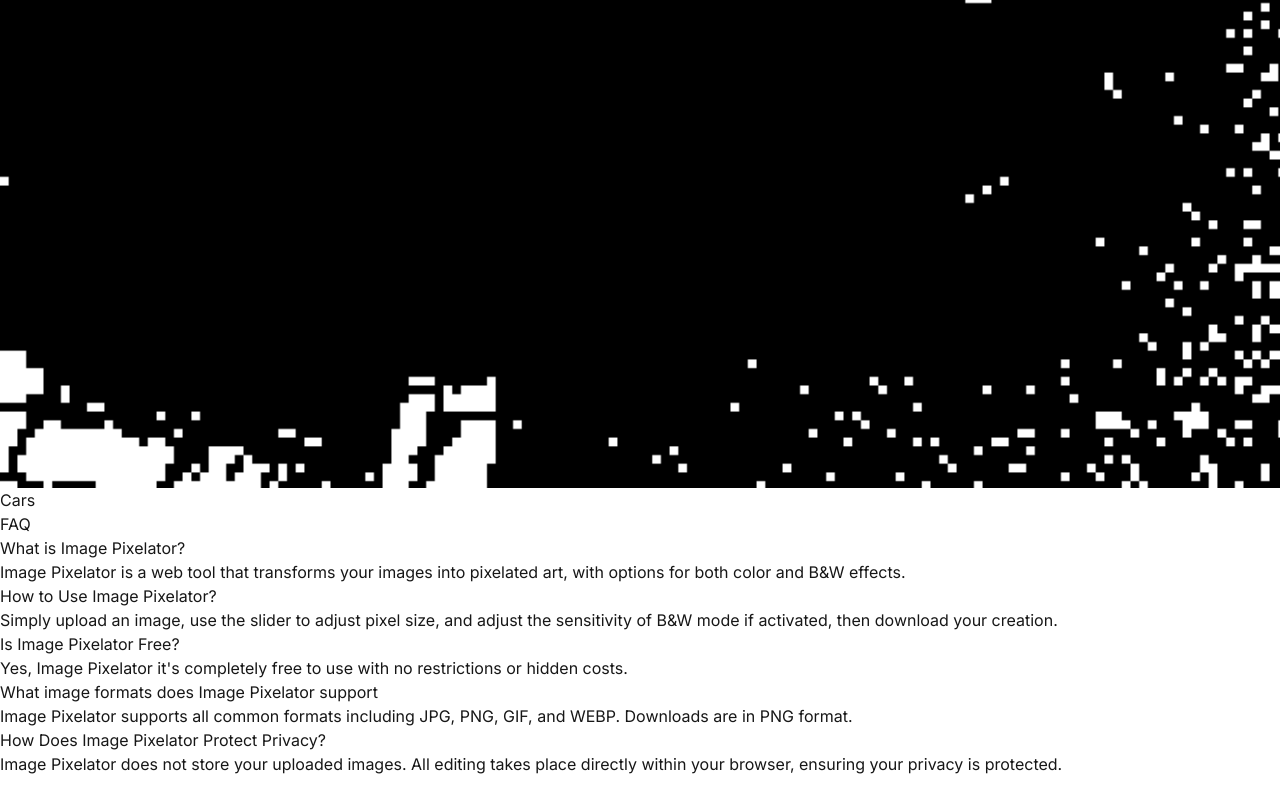
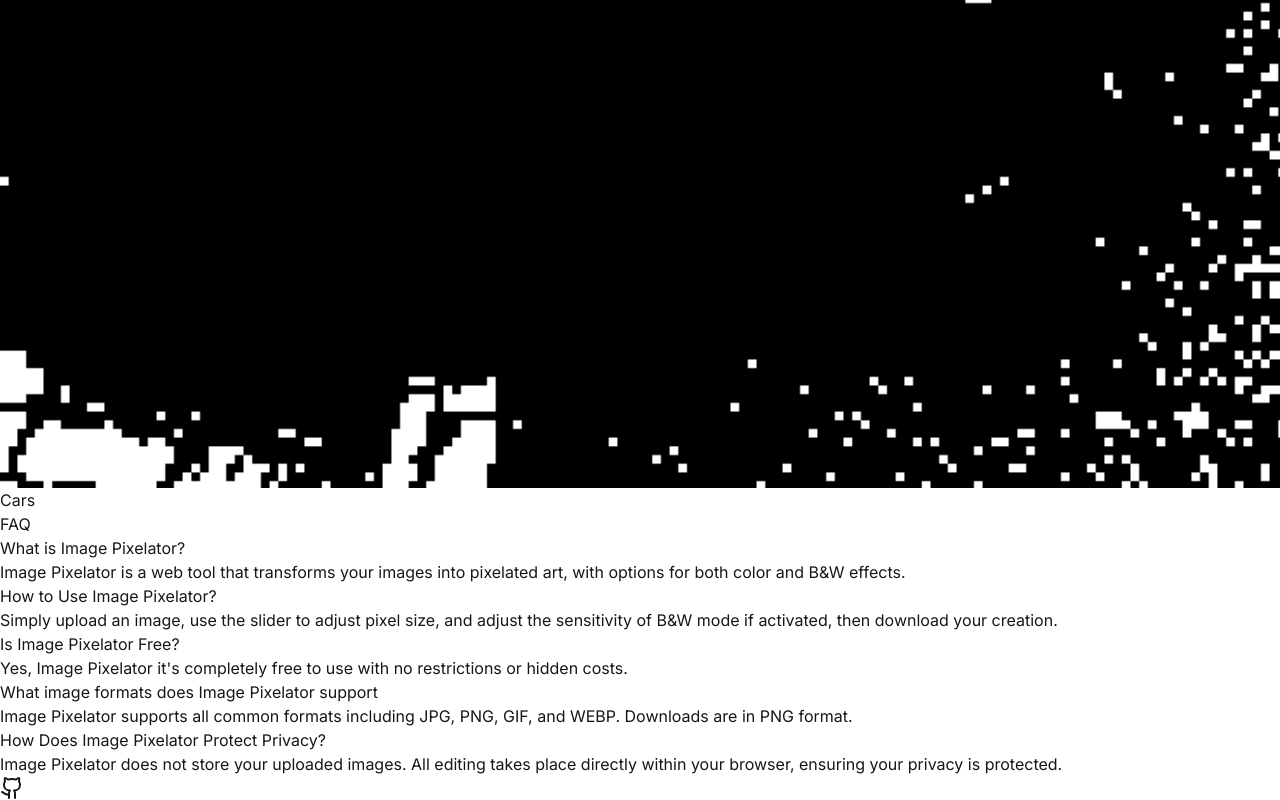
Before and after one commit to VicenteFlame/pixelator-new, a Next.js app: page / in a window 1280 px wide. Shown: the part 10905-11705 px from the top of the page. Before the commit the page ends 11681 px from the top, so only its background shows below. Built offline with nearby package versions, Linux system fonts and the light colour scheme.

Commit message:
agregar github

```diff
--- /dev/null
+++ b/src/app/components/Github.tsx
@@ -0,0 +1,21 @@
+import { Github } from 'lucide-react'
+
+const GitHubLogo = () => {
+  return (
+    <a
+      href="https://github.com/VicenteFlame/pixelator-new"
+      target="_blank"
+      rel="noopener noreferrer"
+      className="bottom-6 right-6 p-3 rounded-full bg-gray-100 dark:bg-gray-800
+                 shadow-inner hover:bg-violet-100 dark:hover:bg-violet-900
+                 transition-colors dark:text-gray-400
+                 hover:text-violet-600 dark:hover:text-violet-400
+                 transition-colors"
+      aria-label="View source on GitHub"
+    >
+      <Github className="w-6 h-6" />
+    </a>
+  )
+}
+
+export default GitHubLogo
--- a/src/app/page.tsx
+++ b/src/app/page.tsx
@@ -1,3 +1,4 @@
+import GitHubLogo from "./components/Github";
 import ImagePixelator from "./components/ImagePixelator";
 
 
@@ -5,6 +6,7 @@ export default function Home() {
   return (
     <main className="flex min-h-screen flex-col items-center justify-between p-24">
       <ImagePixelator />
+      <GitHubLogo />
     </main>
   )
 }
```
Also changed, not shown: 1 other file (tests, documents, lock files or other folders).
